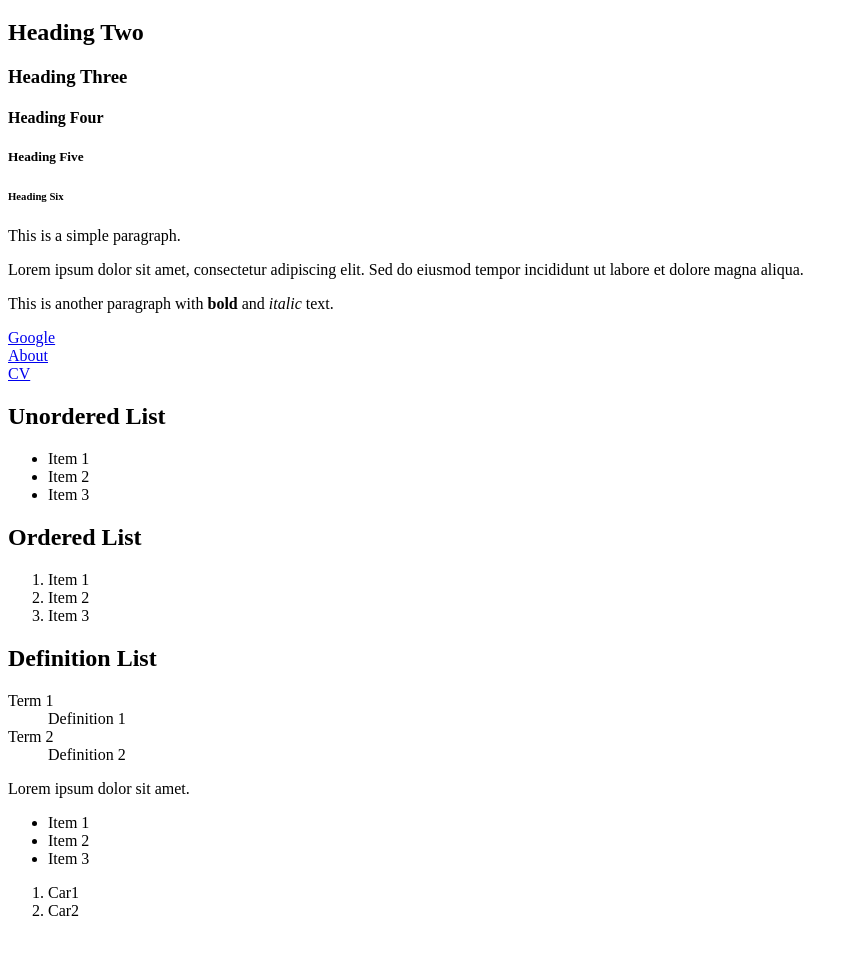
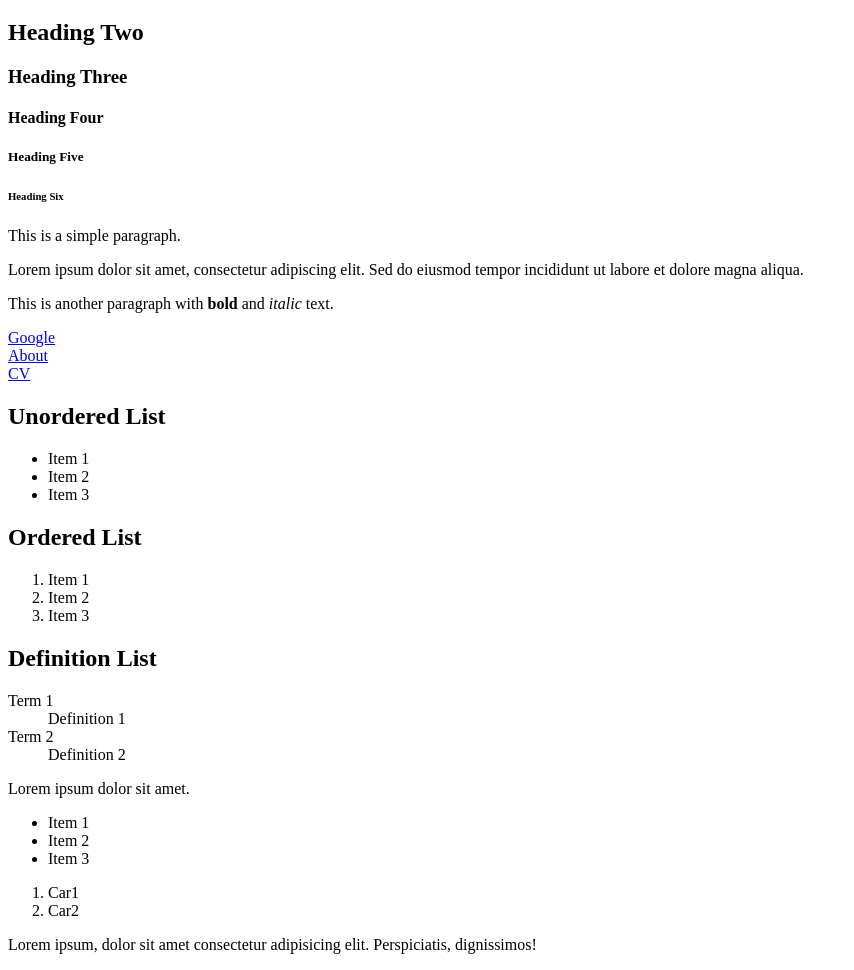
Before and after one commit to OmerLex/HTML-CSS-1, a plain HTML site: page index.html in a window 1280 px wide. Shown: the part 61-1031 px from the top of the page, without its empty margins (0-854 px from the left). Before the commit the page ends 997 px from the top, so only its background shows below. Drawn offline with Linux system fonts and the light colour scheme.

Commit message:
added new p tag

```diff
--- a/index.html
+++ b/index.html
@@ -69,6 +69,10 @@
             <li>Car2</li>
          </ol>
 
+         <p>
+            Lorem ipsum, dolor sit amet consectetur adipisicing elit. Perspiciatis, dignissimos!
+         </p>
+
 
 
 
```
